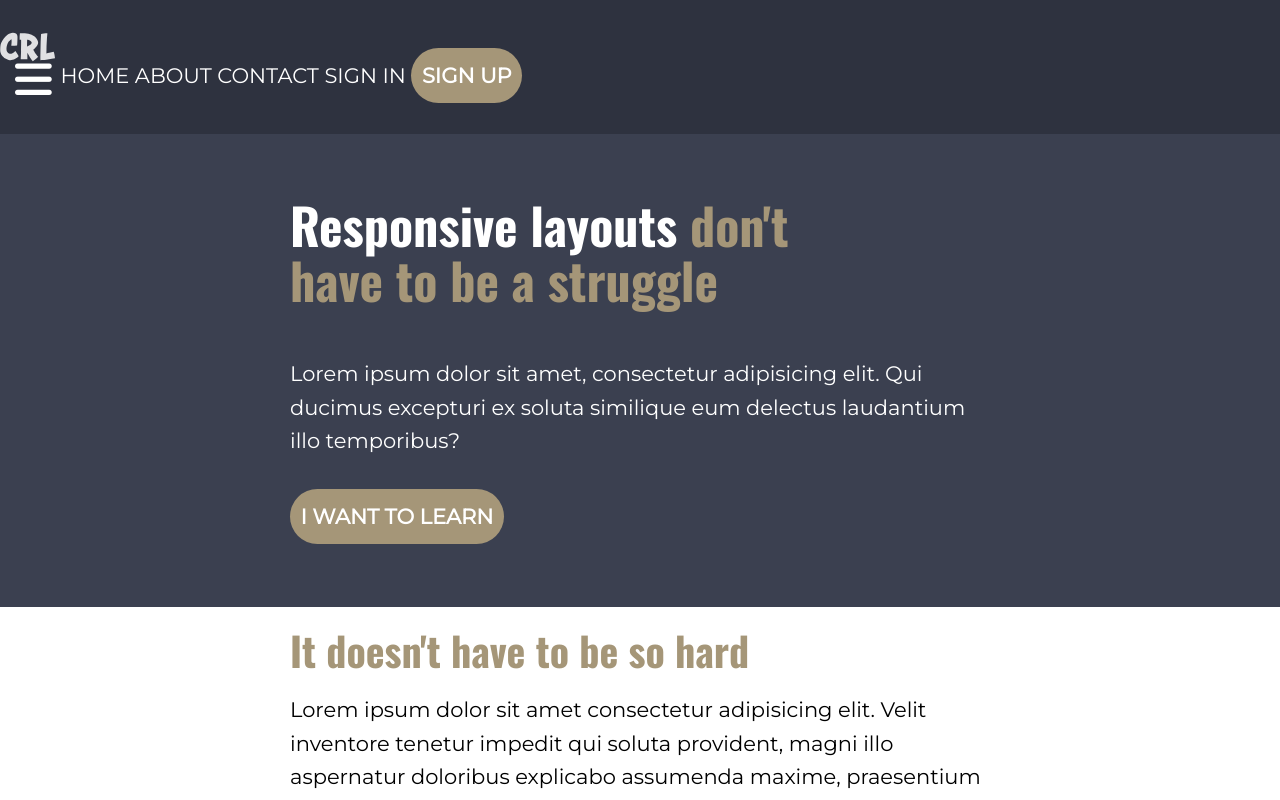
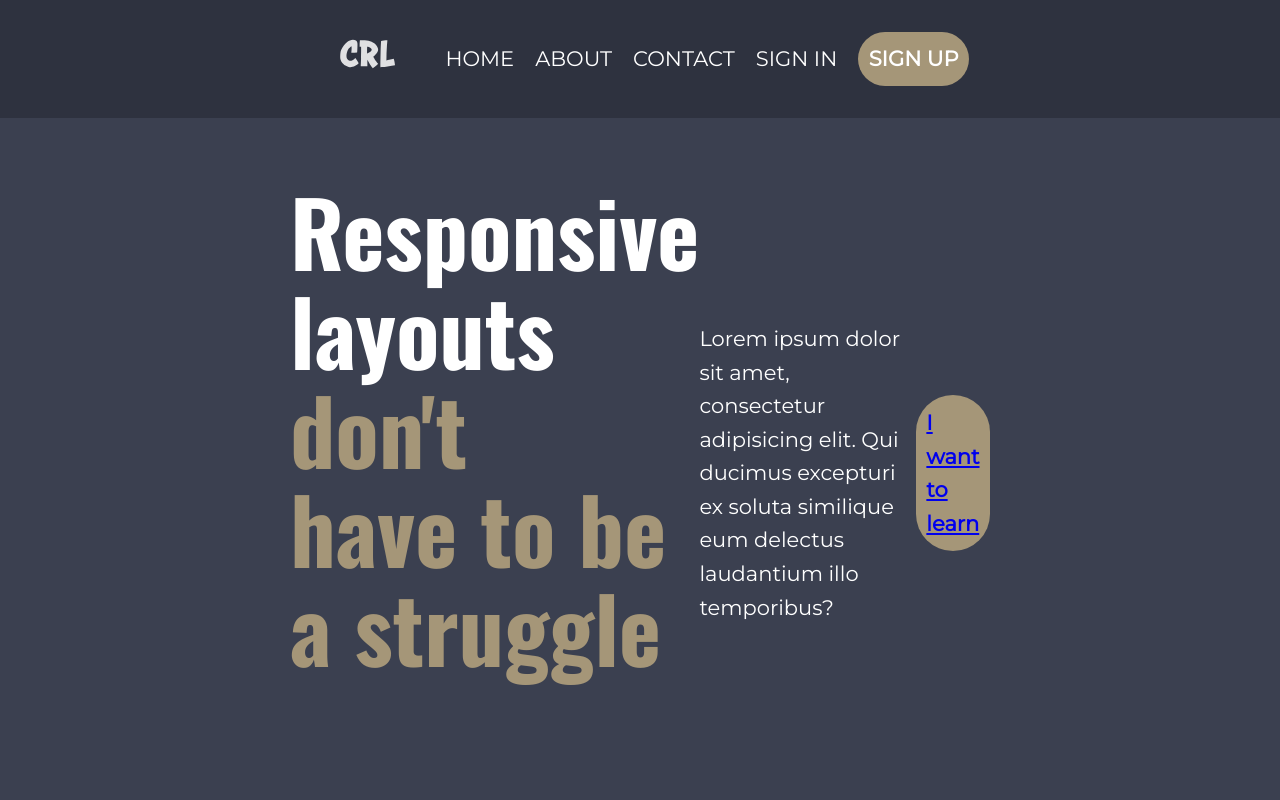
Before and after one commit to NATFERR/Final-Challenge---Web-Page, a plain HTML site: page index.html in a window 1280 px wide. Shown: the top 800 px of the page. Drawn offline with nearby package versions, Linux system fonts and the light colour scheme.

Commit message:
after search refactory

```diff
--- a/index.html
+++ b/index.html
@@ -1,34 +1,33 @@
 <!DOCTYPE html>
 <html lang="en">
   <head>
-    <meta charset="UTF-8" />
-    <meta http-equiv="X-UA-Compatible" content="IE=edge" />
+    <meta charset="UTF-8"/>
+    <meta http-equiv="X-UA-Compatible" content="IE=edge"/>
     <meta name="viewport" content="width=device-width, initial-scale=1.0" />
     <title>Final Challenge</title>
-    <link rel="stylesheet" href="style.css" />
+    <link rel="stylesheet" href="style.css"/>
     <script src="https://kit.fontawesome.com/3d5f67baef.js" crossorigin="anonymous"></script>
   </head>
 
   <body>
-    <header class="header">
-          <input type="checkbox" id="check">
-          <label id="icone-menu" for="check">
-          <span style="font-size: 2em; color: white;"><i class="fa-solid fa-bars"></i></span>
-          </label>
+    <header>
 
-            <nav class="nav-menu">
-              <img src="./img/logo.svg" alt="logotipo CRL" />
-              <a href="#" class="nav-link">Home</a>
-              <a href="#" class="nav-link">About</a>
-              <a href="#" class="nav-link">Contact</a>
-              <a href="#" class="nav-link">Sign In</a>
-              <a href="#" class="nav-link button">Sign Up</a>
-            </nav>
+        <nav class="navbar container">
+        <a class="logo" href="#"><img src="./img/logo.svg"></a>
+        <ul class="nav-list">
+          <li class="nav-item"><a href="#" class="nav-link">Home</a></li>
+          <li class="nav-item"><a href="#" class="nav-link">About</a></li>
+          <li class="nav-item"><a href="#" class="nav-link">Contact</a></li>
+        </ul>
+        <ul class="nav-list">
+          <li class="nav-item"><a href="#" class="nav-link">Sign In</a></li>
+          <li class="nav-item"><a href="#" class="nav-link button">Sign Up</a></li>
+        </ul>
+      </nav>
+    </header>
 
-
-    </header>
     <section class="intro">
-      <div class="container">
+      <div class="intro-split container">
         <div class="primary-text">
           <h1 class="intro-title">
             Responsive layouts<span class="text-accent">
--- a/style.css
+++ b/style.css
@@ -17,9 +17,11 @@ body {
     font-family: 'Montserrat', sans-serif;
     font-size: 1.3125rem;
     line-height: 1.6;
-    color:black
+    color:black;
 }
 
+
+/*******************************************************************************************************/
 /*design scrollbar - use with careful consideration - browzer support not complete*/
 
 body::-webkit-scrollbar {
@@ -33,43 +35,53 @@ body::-webkit-scrollbar-track {
 body::-webkit-scrollbar-thumb {
     background: #6649b8;
 }
+/*******************************************************************************************************/
 
-.section-middle,
-.section-footer {
-    display: none;
-}
-
+/*text display style*/
 p {
     margin-top: 1em;
 }
 
-.header {
+
+.container {
+    width: 80%;
+    max-width: 700px;
+    margin: 0 auto;
+}
+
+header {
     padding: 1.5em 0;
     background-color: #2E323F;
 }
 
-.container {
-    width: 85%;
-    max-width: 700px;
-    margin: 0 auto;
+
+/********************************************************************* fazer um botão para o menu com posição relativa/absoluta, pseudo-elementos como :hover, etc */
+.navbar {
+    display: flex;
+    justify-content: space-between;
+    align-items: center;
 }
 
-/********************************************************************* fazer um botão para o menu com posição relativa/absoluta, pseudo-elementos como :hover, etc */
-/* .nav-menu {
+.nav-list {
+    margin: 0;
+    padding: 0;
+    list-style: none;
     display: flex;
-    flex-direction: column;
     align-items: center;
-    flex-grow: 1;
-    margin: 1em;
-} */
+}
 
 /*design links*/
-a {
+.nav-link {
     text-transform: uppercase;
     text-decoration: none;
     color: #fff;
-    margin-top: .5em;
 }
+
+.nav-item {
+    margin-right: 1em;
+}
+
+
 
 /*design nav list (não é possível configurar margem e padding nos links pois são inline-items.*/
 
@@ -88,7 +100,6 @@ a {
 
 img {
     max-width: 100%;
-    margin-bottom: 1em;
 }
 
 .intro {
@@ -100,9 +111,16 @@ img {
     color: #fff;
     font-family: 'Oswald', sans-serif;
     font-weight: bold;
-    font-size: 50px;
+    font-size: 90px;
     line-height: 1.1;
     margin-bottom: 1em;
+}
+
+.intro-split {
+    display: flex;
+    align-items: center;
+    justify-content: space-between;
+    flex-grow: 1;
 }
 
 .section-final {
@@ -141,27 +159,12 @@ img {
     margin-bottom: 1em;
 }
 
-.icone-menu {
-    color: var(--first-color);
-}
 
-/*CHECKBOX*/
-#check {
+
+
+
+/*for small screens
+.section-middle,
+.section-footer {
     display: none;
-}
-
-#icone-menu {
-    cursor: pointer;
-    padding: 15px;
-    position: absolute;
-    z-index: 1;
-}
-
-.navbar {
-    background-color: #3B4050;
-    border: red;
-   height: 100%;
-   max-width: 700px;
-   position: absolute;
-   transition: all .2s linear;
-}
+}*/
```
